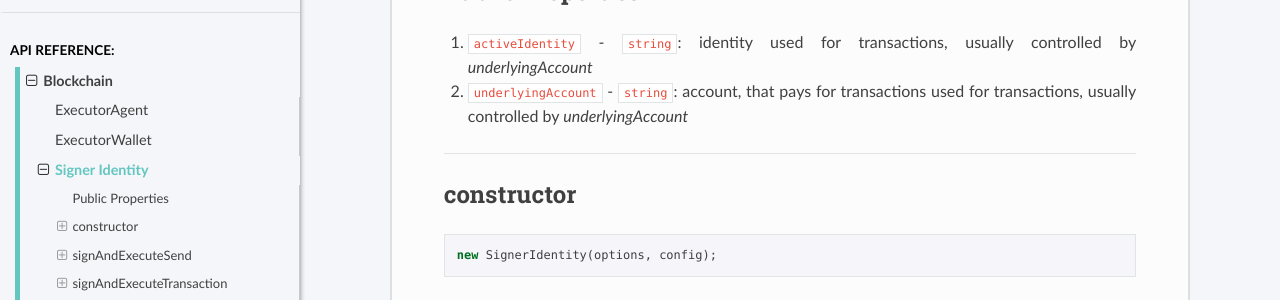
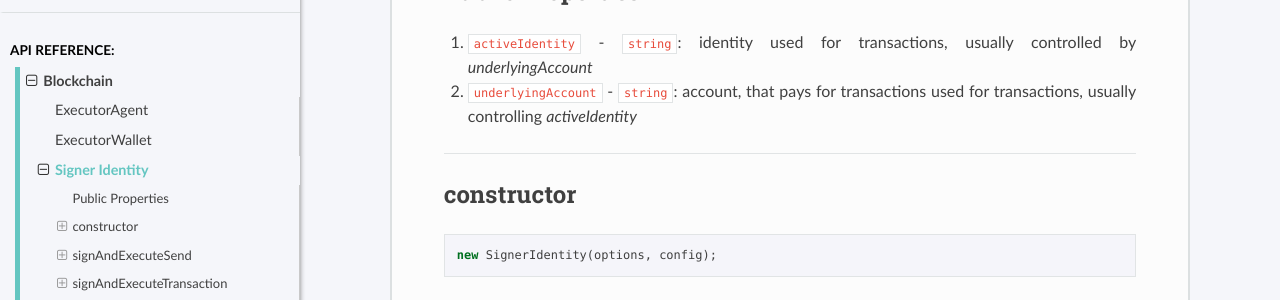
Before and after one commit to evannetwork/api-blockchain-core, a Sphinx documentation site: the page built from docs/blockchain/signer-identity.rst, in a window 1280 px wide and 900 px high, scrolled down 545 px. Shown: the part 176-476 px from the top of the window. Built offline with Sphinx 7.4.7 and the Read the Docs theme 2.0.0, drawn with Linux system fonts in a browser that asks for light colours; pages that are not in the unit, such as notebooks, are missing from menus.

Commit message:
fix docu
- [CORE-729]

```diff
--- a/docs/blockchain/signer-identity.rst
+++ b/docs/blockchain/signer-identity.rst
@@ -31,7 +31,7 @@ Public Properties
 ================================================================================
 
 #. ``activeIdentity`` - ``string``: identity used for transactions, usually controlled by `underlyingAccount`
-#. ``underlyingAccount`` - ``string``: account, that pays for transactions used for transactions, usually controlled by `underlyingAccount`
+#. ``underlyingAccount`` - ``string``: account, that pays for transactions used for transactions, usually controlling `activeIdentity`
 
 
 
```
